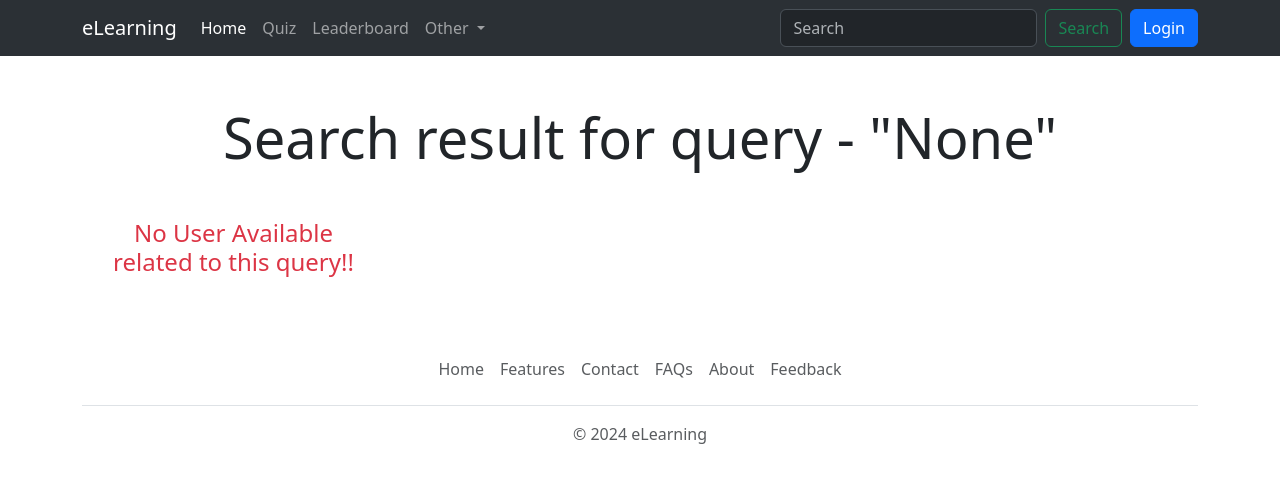
After one commit to pbramhane/Quiz-App, a Django app: page /search_users/ in a window 1280 px wide. The commit adds this page. Shown: the top 483 px of the page. Run offline with Django 3.2, Linux system fonts and the light colour scheme; some libraries are stand-ins or nearby versions.

Commit message:
search functionality

```diff
--- a/ELearning/base/urls.py
+++ b/ELearning/base/urls.py
@@ -3,5 +3,7 @@ from . import views
 
 urlpatterns = [
     path('', views.home, name='home'),
+    path('leaderboard/', views.leaderboard_view, name='leaderboard'),
+    path('search_users/', views.search_users, name='search_users'),
 
 ]
--- a/ELearning/base/views.py
+++ b/ELearning/base/views.py
@@ -1,5 +1,50 @@
 from django.shortcuts import render
+from quiz.models import UserRank
+from django.contrib.auth.decorators import login_required
+from account.models import Profile
+from django.contrib.auth.models import User
+from django.db.models import Q
+
 
 # Create your views here.
 def home(request):
-    return render(request, 'index.html')
+    leaderboard_users = UserRank.objects.order_by('rank')[:3]
+
+    context = {
+        'leaderboard_users': leaderboard_users,
+    }
+
+    return render(request, 'index.html', context)
+
+
+@login_required(login_url='login')
+def leaderboard_view(request):
+
+    leaderboard_users = UserRank.objects.order_by('rank')
+
+    context = {
+        'leaderboard_users': leaderboard_users,
+    }
+
+    return render(request, 'leaderboard.html', context)
+
+
+def search_users(request):
+    query = request.GET.get('q')
+
+    if query:
+        users = User.objects.filter(
+            Q(username__icontains=query) | Q(first_name__icontains=query) | Q(last_name__icontains=query)
+        ).order_by('date_joined')
+
+    else:
+        users = []
+
+    if request.user.is_authenticated:
+        # request user
+        user_object = User.objects.get(username=request.user)
+        user_profile = Profile.objects.get(user=user_object)
+        context = {"user_profile": user_profile, "query": query, "users": users}
+    else:
+        context = {"query": query, "users": users}
+    return render(request, 'search-users.html', context)
--- a/ELearning/templates/base.html
+++ b/ELearning/templates/base.html
@@ -28,7 +28,7 @@
             <a class="nav-link" href="{% url 'all_quiz' %}">Quiz</a>
           </li>
           <li class="nav-item">
-            <a class="nav-link" href="#">Leaderboard</a>
+            <a class="nav-link" href="{% url 'leaderboard' %}">Leaderboard</a>
           </li>
           <li class="nav-item dropdown">
             <a class="nav-link dropdown-toggle" href="#" role="button" data-bs-toggle="dropdown" aria-expanded="false">
@@ -43,8 +43,8 @@
           </li>
 
         </ul>
-        <form class="d-flex" role="search">
-          <input class="form-control me-2" type="search" placeholder="Search" aria-label="Search">
+        <form class="d-flex" role="search" action="{% url 'search_users' %}">
+          <input class="form-control me-2" type="search" name="q" placeholder="Search" aria-label="Search">
           <button class="btn btn-outline-success" type="submit">Search</button>
           {% if user.is_authenticated %}
           <a href="{% url 'logout' %}" class="btn btn-primary ms-2">Logout</a>
--- a/ELearning/templates/index.html
+++ b/ELearning/templates/index.html
@@ -23,20 +23,24 @@
 
     <div class="container text-center">
       <h1 class="display-4 text-center my-5">Leaderboard</h1>
-      <div class="row">
-        {% for rank in leaderboard_users %}
-        <div class="col-lg-4 position-relative mb-4">
-          <img class="img-fluid" src="{{ rank.user.profile.profile_img.url }}" alt="user-profile" width="150" height="150">
-          <span class="position-absolute top-0 start-90 translate-middle badge rounded-pill bg-success">1</span>
-          <h2 class="fw-normal">@pratiksha</h2>
-          <p>Some representative placeholder content for the three columns of text below the carousel.</p>
-          <p><a class="btn btn-secondary" href="/profile/user.username">View Profile »</a></p>
-        </div><!-- /.col-lg-4 -->
 
-
+      <div class="row row-cols-sm-1 row-cols-md-2 row-cols-lg-3 row-cols-xl-4 mx-3">
+          {% if leaderboard_users|length == 0 %}
+          <div class="col-lg-4 position-relative mb-4">
+              <h4 class="text-center text-danger">No User Available on Leaderboard!!</h4>
+          </div>
+          {% else %}
+          {% for rank in leaderboard_users %}
+          <div class="col-lg-4 position-relative mb-4">
+              <img src="{{rank.user.profile.profile_img.url}}" class="img-fluid rounded-circle" width="150" height="150" alt="user-profile">
+              <span class="position-absolute top-0 start-90 translate-middle badge rounded-pill bg-success">{{forloop.counter}}</span>
+              <h2 class="fw-normal">@{{rank.user.username}}</h2>
+              <p>{{rank.user.profile.bio|truncatewords:5}}</p>
+              <p><a class="btn btn-secondary" href="{% url 'profile' rank.user.username  %}">View Profile »</a></p>
+          </div>
+          {% endfor %}
+          {% endif %}
       </div>
-      {% endfor %}
-    </div>
 
 
 
--- /dev/null
+++ b/ELearning/templates/search-users.html
@@ -0,0 +1,26 @@
+{% extends 'index.html' %}
+
+{% block title %}User Search - BrainBunny{% endblock title %}
+
+{% block content %}
+<div class="container text-center">
+    <h1 class="display-4 text-center my-5">Search result for query - "{{query}}"</h1>
+
+    <div class="row row-cols-sm-1 row-cols-md-2 row-cols-lg-3 row-cols-xl-4 mx-3">
+        {% if users|length == 0 %}
+        <div class="col-lg-4 position-relative mb-4">
+            <h4 class="text-center text-danger">No User Available related to this query!!</h4>
+        </div>
+        {% else %}
+        {% for user in users %}
+        <div class="col-lg-4 position-relative mb-4">
+            <img src="{{user.profile.profile_img.url}}" class="img-fluid" width="150" height="150" alt="user-profile">
+            <h2 class="fw-normal">@{{user.username}}</h2>
+            <p>{{user.profile.bio|truncatewords:5}}</p>
+            <p><a class="btn btn-secondary" href="{% url 'profile' user.username  %}">View Profile »</a></p>
+        </div>
+        {% endfor %}
+        {% endif %}
+    </div>
+</div>
+{% endblock content %}
```
Also changed, not shown: ELearning/account/views.py (+9 -0 lines), ELearning/templates/leaderboard.html (added, +28 -0 lines), ELearning/templates/profile.html (+8 -17 lines), ELearning/db.sqlite3, ELearning/media/profile_images/cat_8.jpeg (added), ELearning/media/profile_images/cat_9.jpeg (added).
